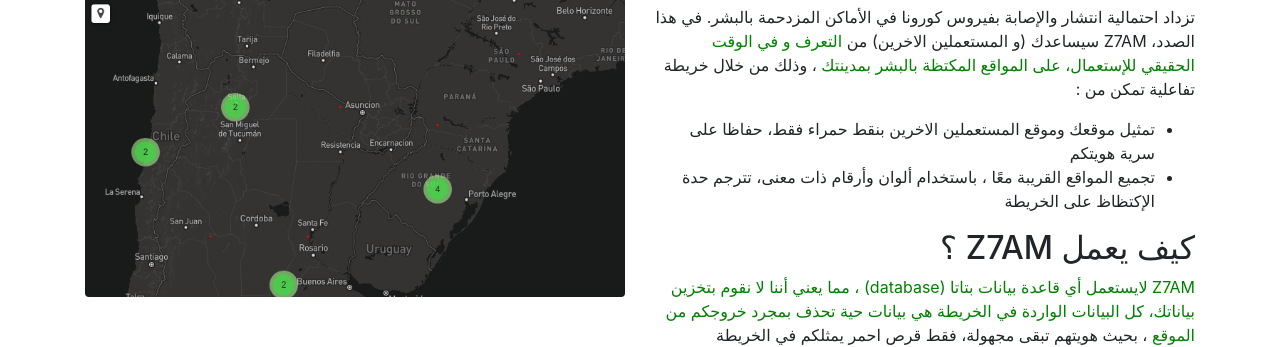
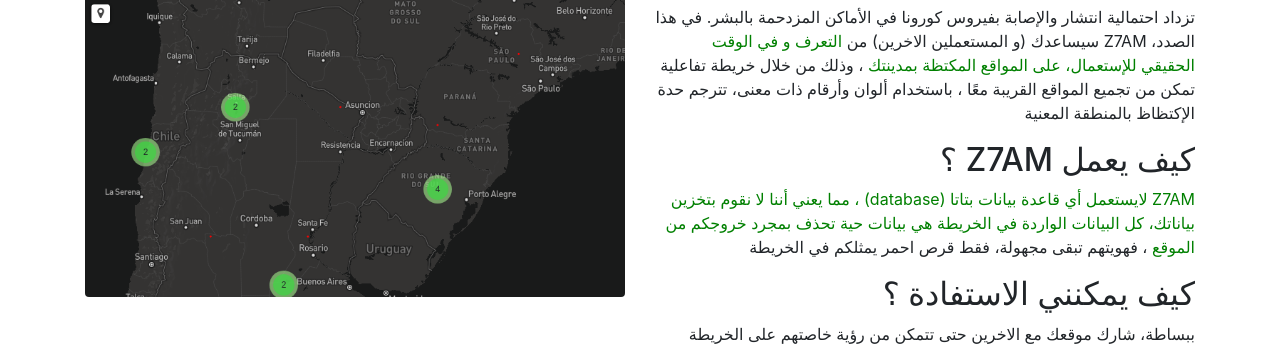
Before and after one commit to yasuke101/Z7AM, a website: page index.html in a window 1280 px wide. Shown: the part 615-962 px from the top of the page. Drawn offline with nearby package versions, Linux system fonts and the light colour scheme; no server answers.

Commit message:
site content update

```diff
--- a/index.html
+++ b/index.html
@@ -80,14 +80,10 @@
     <div class="row py-4">
       <div class="col-lg-6">
         <h2 class="title">لماذا Z7AM ؟</h2>
-        <p id="text_why">تزداد احتمالية انتشار والإصابة بفيروس كورونا في الأماكن المزدحمة بالبشر. في هذا الصدد، Z7AM سيساعدك (و المستعملين الاخرين) من <span id="users_number">التعرف و في الوقت الحقيقي للإستعمال، على المواقع المكتظة بالبشر بمدينتك </span>، وذلك من خلال خريطة تفاعلية تمكن من :</p>
-        <ul>
-          <li id="how2">تمثيل موقعك وموقع المستعملين الاخرين بنقط حمراء فقط، حفاظا على سرية هويتكم</li>
-          <li id="how1">تجميع المواقع القريبة معًا ، باستخدام ألوان وأرقام ذات معنى، تترجم حدة الإكتظاظ على الخريطة</li>
-        </ul>
+        <p id="text_why">تزداد احتمالية انتشار والإصابة بفيروس كورونا في الأماكن المزدحمة بالبشر. في هذا الصدد، Z7AM سيساعدك (و المستعملين الاخرين) من <span id="users_number">التعرف و في الوقت الحقيقي للإستعمال، على المواقع المكتظة بمدينتك </span>، وذلك من خلال خريطة تفاعلية تمكن من تجميع المواقع القريبة معًا ، باستخدام ألوان وأرقام ذات معنى، تترجم حدة الإكتظاظ بالمنطقة المعنية</p>
 
         <h2 class="title" >كيف يعمل Z7AM ؟</h2>
-        <p id="text_how"><span id="users_number">Z7AM لايستعمل أي قاعدة بيانات بتاتا (database) ، مما يعني أننا لا نقوم بتخزين بياناتك، كل البيانات الواردة في الخريطة هي بيانات حية تحذف بمجرد خروجكم من الموقع </span>، بحيث هويتهم تبقى مجهولة، فقط قرص احمر يمثلكم في الخريطة </p>
+        <p id="text_how"><span id="users_number">Z7AM لايستعمل أي قاعدة بيانات بتاتا (database) ، مما يعني أننا لا نقوم بتخزين بياناتك، كل البيانات الواردة في الخريطة هي بيانات حية تحذف بمجرد خروجكم من الموقع </span>، فهويتهم تبقى مجهولة، فقط قرص احمر يمثلكم في الخريطة </p>
 
         <h2 class="title" >كيف يمكنني الاستفادة ؟</h2>
         <p id="text_benefit">ببساطة، شارك موقعك مع الاخرين حتى تتمكن من رؤية خاصتهم على الخريطة</p>
```
